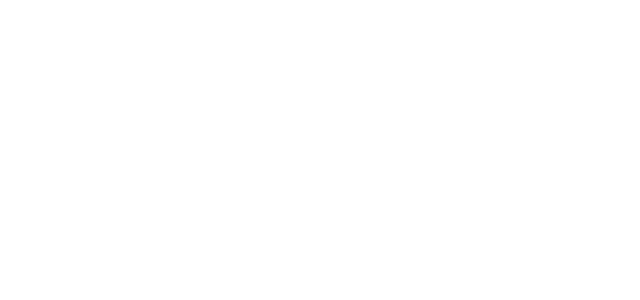
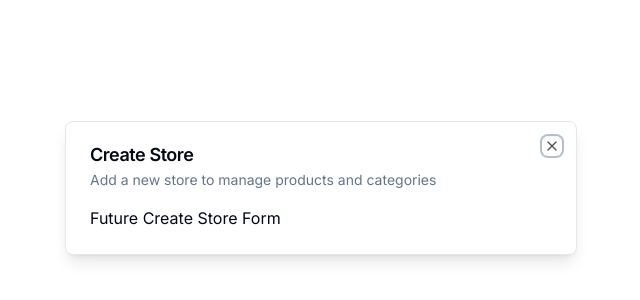
Before and after one commit to YoussefNesafe/ecommerce-admin, a Next.js app: page / in a window 1280 px wide. Shown: the part 212-512 px from the top of the page, without its empty margins (319-959 px from the left). Built offline with nearby package versions, Linux system fonts and the light colour scheme.

Commit message:
add: modal component

```diff
--- /dev/null
+++ b/_sections/RootModalSection.tsx
@@ -0,0 +1,20 @@
+'use client'
+import { useStoreModal } from '@/hooks/use-store-modal';
+import { useEffect } from 'react';
+
+
+const RootModalSection = () => {
+  const onOpen = useStoreModal((state) => state.onOpen);
+  const isOpen = useStoreModal((state) => state.isOpen);
+  useEffect(() => {
+    if (!isOpen) {
+      onOpen();
+    }
+  }, [isOpen, onOpen]);
+
+  return (
+    <></>
+  )
+}
+
+export default RootModalSection
--- a/app/(root)/page.tsx
+++ b/app/(root)/page.tsx
@@ -1,9 +1,13 @@
-import { UserButton } from '@clerk/nextjs'
+import RootModalSection from "@/_sections/RootModalSection"
+
 
 const SetupPage = () => {
+
+
+
   return (
     <div className='p-4'>
-      <UserButton afterSignOutUrl="/"/>
+      <RootModalSection />
     </div>
   )
 }
--- a/app/layout.tsx
+++ b/app/layout.tsx
@@ -2,6 +2,7 @@
 import type { Metadata } from 'next'
 import { Inter } from 'next/font/google'
 import { ClerkProvider } from '@clerk/nextjs'
+import { ModalProvider } from '@/providers/modal-provider'
 
 const inter = Inter({ subsets: ['latin'] })
 
@@ -18,7 +19,10 @@
   return (
     <ClerkProvider >
       <html lang="en">
-        <body className={inter.className}>{children}</body>
+        <body className={inter.className}>
+          <ModalProvider />
+          {children}
+        </body>
       </html>
     </ClerkProvider>
   )
--- /dev/null
+++ b/components/modals/store-modal.tsx
@@ -0,0 +1,16 @@
+"use client"
+
+import { useStoreModal } from "@/hooks/use-store-modal"
+import { Modal } from "@/components/ui/Modal"
+
+export const StoreModal = () => {
+  const storeModal = useStoreModal();
+  return (
+    <Modal title="Create Store"
+      description="Add a new store to manage products and categories"
+      isOpen={storeModal.isOpen}
+      onClose={storeModal.onClose}>
+      Future Create Store Form
+    </Modal>
+  )
+}
--- /dev/null
+++ b/components/ui/Dialog.tsx
@@ -0,0 +1,123 @@
+"use client"
+
+import * as React from "react"
+import * as DialogPrimitive from "@radix-ui/react-dialog"
+import { X } from "lucide-react"
+
+import { cn } from "@/lib/utils"
+
+const Dialog = DialogPrimitive.Root
+
+const DialogTrigger = DialogPrimitive.Trigger
+
+const DialogPortal = ({
+  className,
+  ...props
+}: DialogPrimitive.DialogPortalProps) => (
+  <DialogPrimitive.Portal className={cn(className)} {...props} />
+)
+DialogPortal.displayName = DialogPrimitive.Portal.displayName
+
+const DialogOverlay = React.forwardRef<
+  React.ElementRef<typeof DialogPrimitive.Overlay>,
+  React.ComponentPropsWithoutRef<typeof DialogPrimitive.Overlay>
+>(({ className, ...props }, ref) => (
+  <DialogPrimitive.Overlay
+    ref={ref}
+    className={cn(
+      "fixed inset-0 z-50 bg-background/80 backdrop-blur-sm data-[state=open]:animate-in data-[state=closed]:animate-out data-[state=closed]:fade-out-0 data-[state=open]:fade-in-0",
+      className
+    )}
+    {...props}
+  />
+))
+DialogOverlay.displayName = DialogPrimitive.Overlay.displayName
+
+const DialogContent = React.forwardRef<
+  React.ElementRef<typeof DialogPrimitive.Content>,
+  React.ComponentPropsWithoutRef<typeof DialogPrimitive.Content>
+>(({ className, children, ...props }, ref) => (
+  <DialogPortal>
+    <DialogOverlay />
+    <DialogPrimitive.Content
+      ref={ref}
+      className={cn(
+        "fixed left-[50%] top-[50%] z-50 grid w-full max-w-lg translate-x-[-50%] translate-y-[-50%] gap-4 border bg-background p-6 shadow-lg duration-200 data-[state=open]:animate-in data-[state=closed]:animate-out data-[state=closed]:fade-out-0 data-[state=open]:fade-in-0 data-[state=closed]:zoom-out-95 data-[state=open]:zoom-in-95 data-[state=closed]:slide-out-to-left-1/2 data-[state=closed]:slide-out-to-top-[48%] data-[state=open]:slide-in-from-left-1/2 data-[state=open]:slide-in-from-top-[48%] sm:rounded-lg md:w-full",
+        className
+      )}
+      {...props}
+    >
+      {children}
+      <DialogPrimitive.Close className="absolute right-4 top-4 rounded-sm opacity-70 ring-offset-background transition-opacity hover:opacity-100 focus:outline-none focus:ring-2 focus:ring-ring focus:ring-offset-2 disabled:pointer-events-none data-[state=open]:bg-accent data-[state=open]:text-muted-foreground">
+        <X className="w-4 h-4" />
+        <span className="sr-only">Close</span>
+      </DialogPrimitive.Close>
+    </DialogPrimitive.Content>
+  </DialogPortal>
+))
+DialogContent.displayName = DialogPrimitive.Content.displayName
+
+const DialogHeader = ({
+  className,
+  ...props
+}: React.HTMLAttributes<HTMLDivElement>) => (
+  <div
+    className={cn(
+      "flex flex-col space-y-1.5 text-center sm:text-left",
+      className
+    )}
+    {...props}
+  />
+)
+DialogHeader.displayName = "DialogHeader"
+
+const DialogFooter = ({
+  className,
+  ...props
+}: React.HTMLAttributes<HTMLDivElement>) => (
+  <div
+    className={cn(
+      "flex flex-col-reverse sm:flex-row sm:justify-end sm:space-x-2",
+      className
+    )}
+    {...props}
+  />
+)
+DialogFooter.displayName = "DialogFooter"
+
+const DialogTitle = React.forwardRef<
+  React.ElementRef<typeof DialogPrimitive.Title>,
+  React.ComponentPropsWithoutRef<typeof DialogPrimitive.Title>
+>(({ className, ...props }, ref) => (
+  <DialogPrimitive.Title
+    ref={ref}
+    className={cn(
+      "text-lg font-semibold leading-none tracking-tight",
+      className
+    )}
+    {...props}
+  />
+))
+DialogTitle.displayName = DialogPrimitive.Title.displayName
+
+const DialogDescription = React.forwardRef<
+  React.ElementRef<typeof DialogPrimitive.Description>,
+  React.ComponentPropsWithoutRef<typeof DialogPrimitive.Description>
+>(({ className, ...props }, ref) => (
+  <DialogPrimitive.Description
+    ref={ref}
+    className={cn("text-sm text-muted-foreground", className)}
+    {...props}
+  />
+))
+DialogDescription.displayName = DialogPrimitive.Description.displayName
+
+export {
+  Dialog,
+  DialogTrigger,
+  DialogContent,
+  DialogHeader,
+  DialogFooter,
+  DialogTitle,
+  DialogDescription,
+}
--- /dev/null
+++ b/components/ui/Modal.tsx
@@ -0,0 +1,33 @@
+"use client"
+import { Dialog, DialogContent, DialogDescription, DialogHeader, DialogTitle } from "@/components/ui/Dialog";
+
+interface ModalProps {
+  title: string;
+  description: string;
+  isOpen: boolean;
+  onClose: () => void;
+  children?: React.ReactNode
+}
+
+export const Modal: React.FC<ModalProps> = ({
+  title,
+  description,
+  isOpen,
+  onClose,
+  children }) => {
+  const onChange = (open: boolean) => {
+    if (open) return;
+    onClose();
+  }
+  return <Dialog open={isOpen} onOpenChange={onChange}>
+    <DialogContent>
+      <DialogHeader>
+        <DialogTitle>{title}</DialogTitle>
+        <DialogDescription>{description}</DialogDescription>
+      </DialogHeader>
+      <div>
+        {children}
+      </div>
+    </DialogContent>
+  </Dialog>
+}
--- /dev/null
+++ b/hooks/use-store-modal.tsx
@@ -0,0 +1,15 @@
+import { create } from 'zustand'
+
+
+interface useStoreModalStore {
+  isOpen: boolean;
+  onOpen: () => void;
+  onClose: () => void;
+}
+
+
+export const useStoreModal = create<useStoreModalStore>((set) => ({
+  isOpen: false,
+  onOpen: () => set({ isOpen: true }),
+  onClose: () => set({ isOpen: false }),
+}))
--- a/package.json
+++ b/package.json
@@ -10,6 +10,7 @@
   },
   "dependencies": {
     "@clerk/nextjs": "^4.23.2",
+    "@radix-ui/react-dialog": "^1.0.4",
     "@radix-ui/react-slot": "^1.0.2",
     "@types/node": "20.4.6",
     "@types/react": "18.2.18",
@@ -27,6 +28,7 @@
     "tailwind-merge": "^1.14.0",
     "tailwindcss": "3.3.3",
     "tailwindcss-animate": "^1.0.6",
-    "typescript": "5.1.6"
+    "typescript": "5.1.6",
+    "zustand": "^4.4.0"
   }
 }
--- /dev/null
+++ b/providers/modal-provider.tsx
@@ -0,0 +1,17 @@
+"use client"
+
+import { StoreModal } from "@/components/modals/store-modal"
+import { useEffect, useState } from "react"
+
+
+export const ModalProvider = () => {
+  // const [isMounted, setIsMounted] = useState<boolean>(false);
+  // useEffect(()=>{
+  //   setIsMounted(true)
+  // }, [])
+  // if(!isMounted) return null;
+  // if(window === undefined && typeof window === "undefined") return null;
+  return <>
+    <StoreModal />
+  </>
+}
```
Also changed, not shown: 1 other file (tests, documents, lock files or other folders).
